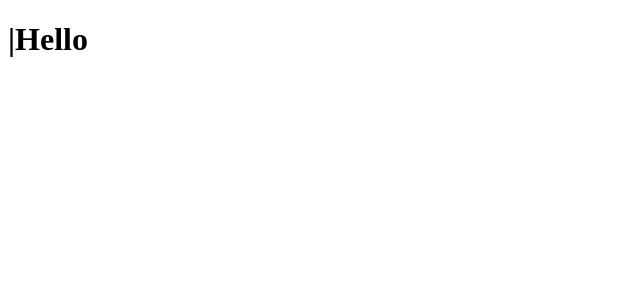
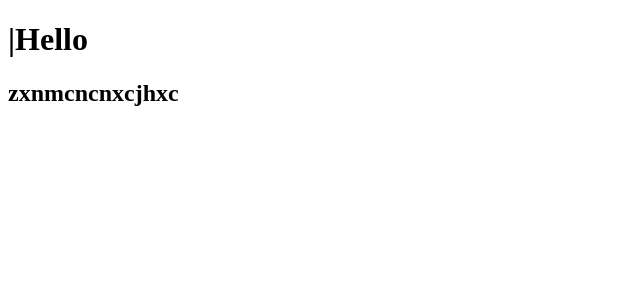
Before and after one commit to Nagaraju-Serve/AngularTesting, an Angular app: page / in a window 1280 px wide. Shown: the top 300 px of the page, without its empty margins (0-640 px from the left). Built offline with nearby package versions, Linux system fonts and the light colour scheme.

Commit message:
JIRA243567 - Third Commit

```diff
--- a/src/app/app.component.html
+++ b/src/app/app.component.html
@@ -1 +1,3 @@
 <h1>|Hello</h1>
+
+<h2>zxnmcncnxcjhxc</h2>
```
